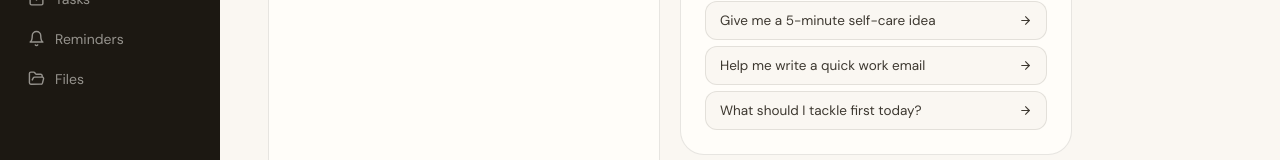
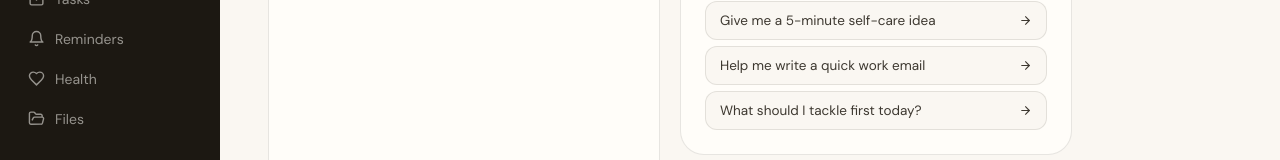
Before and after one commit to tenarosenblum/tena-app, a React (Vite) app: page / in a window 1280 px wide. Shown: the part 297-457 px from the top of the page. Built offline with nearby package versions, Linux system fonts and the light colour scheme; no server answers; the database is empty.

Commit message:
add health tab with sleep tracker

```diff
--- a/src/App.jsx
+++ b/src/App.jsx
@@ -7,6 +7,7 @@ import DailyPage from './pages/DailyPage.jsx'
 import { supabase } from './supabase.js'
 import './App.css'
 import RemindersPage from './pages/RemindersPage.jsx'
+import HealthPage from './pages/HealthPage.jsx'
 
 export default function App() {
   const [page, setPage] = useState('daily')
@@ -72,6 +73,7 @@ export default function App() {
         {page === 'tasks' && <TasksPage {...taskProps} />}
         {page === 'reminders' && <RemindersPage />}
         {page === 'files' && <FilesPage />}
+        {page === 'health' && <HealthPage />}
       </main>
     </div>
   )
--- a/src/components/Sidebar.jsx
+++ b/src/components/Sidebar.jsx
@@ -1,5 +1,5 @@
 import React from 'react'
-import { LayoutDashboard, MessageCircle, CheckSquare, Sparkles, FolderOpen, Bell } from 'lucide-react'
+import { LayoutDashboard, MessageCircle, CheckSquare, Sparkles, FolderOpen, Bell, Heart } from 'lucide-react'
 import './Sidebar.css'
 
 const NAV = [
@@ -7,6 +7,7 @@ const NAV = [
   { id: 'chat', label: 'Chat', icon: MessageCircle },
   { id: 'tasks', label: 'Tasks', icon: CheckSquare },
   { id: 'reminders', label: 'Reminders', icon: Bell },
+  { id: 'health', label: 'Health', icon: Heart },
   { id: 'files', label: 'Files', icon: FolderOpen },
 ]
 
```
